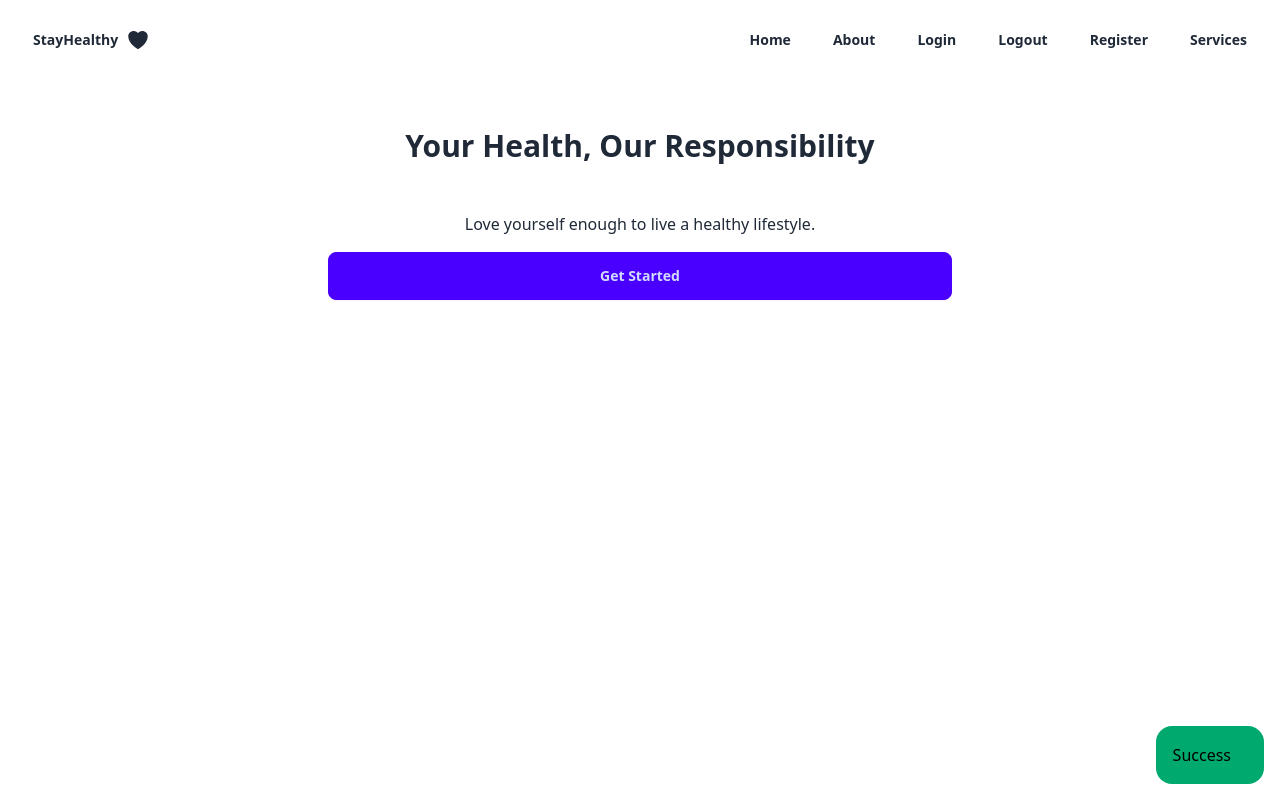
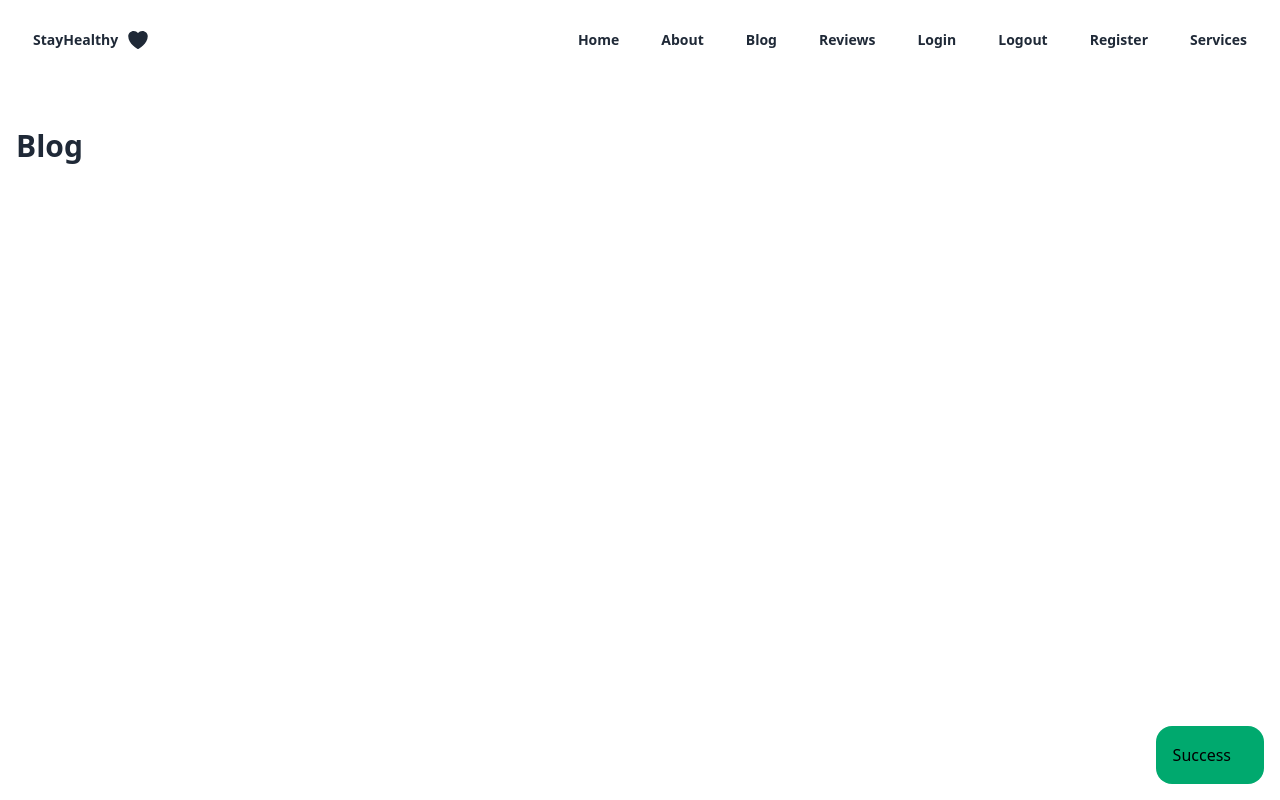
Before and after one commit to KameiKojirou/capstone-ibm-frontend-developer-medical-booking-website, a React (Vite) app: page /capstone-ibm-frontend-developer-medical-booking-website/blog in a window 1280 px wide. Built offline with nearby package versions, Linux system fonts and the light colour scheme.

Commit message:
add sections for reviews/blogs

```diff
--- a/src/App.tsx
+++ b/src/App.tsx
@@ -13,6 +13,8 @@ import { Consulation } from './pages/services/Consulation'
 import { Appointment } from './pages/services/Appointment'
 import { SelfCheckup } from './pages/services/SelfCheckup'
 import { Guidance } from './pages/services/Guidance'
+import { Blog } from './pages/Blog'
+import { Reviews } from './pages/Reviews'
 
 function App() {
 
@@ -29,6 +31,8 @@ function App() {
               <Route path="/logout" element={<Logout />} />
               <Route path="/register" element={<Register />} />
               <Route path="/services" element={<Services />} />
+              <Route path="/blog" element={<Blog />} />
+              <Route path="/reviews" element={<Reviews />} />
               <Route path="/services/consulation" element={<Consulation />} />
               <Route path="/services/appointment" element={<Appointment />} />
               <Route path="/services/selfcheckup" element={<SelfCheckup />} />
--- a/src/components/NavBar.tsx
+++ b/src/components/NavBar.tsx
@@ -14,6 +14,8 @@ export const NavBar = () => {
                 <div className="flex flex-row gap-2 [&>a]:btn [&>a]:btn-ghost">
                     <Link to="/">Home</Link>
                     <Link to="/about">About</Link>
+                    <Link to="/blog">Blog</Link>
+                    <Link to="/reviews">Reviews</Link>
                     <Link to="/login">Login</Link>
                     <Link to="/logout">Logout</Link>
                     <Link to="/register">Register</Link>
--- /dev/null
+++ b/src/pages/Blog.tsx
@@ -0,0 +1,9 @@
+import { Title } from "../components/Title";
+
+export const Blog = () => {
+    return (
+        <div>
+            <Title>Blog</Title>
+        </div>
+    )
+}
--- /dev/null
+++ b/src/pages/Reviews.tsx
@@ -0,0 +1,9 @@
+import { Title } from "../components/Title"
+
+export const Reviews = () => {
+    return (
+        <div>
+            <Title>Reviews</Title>
+        </div>
+    )
+}
```
